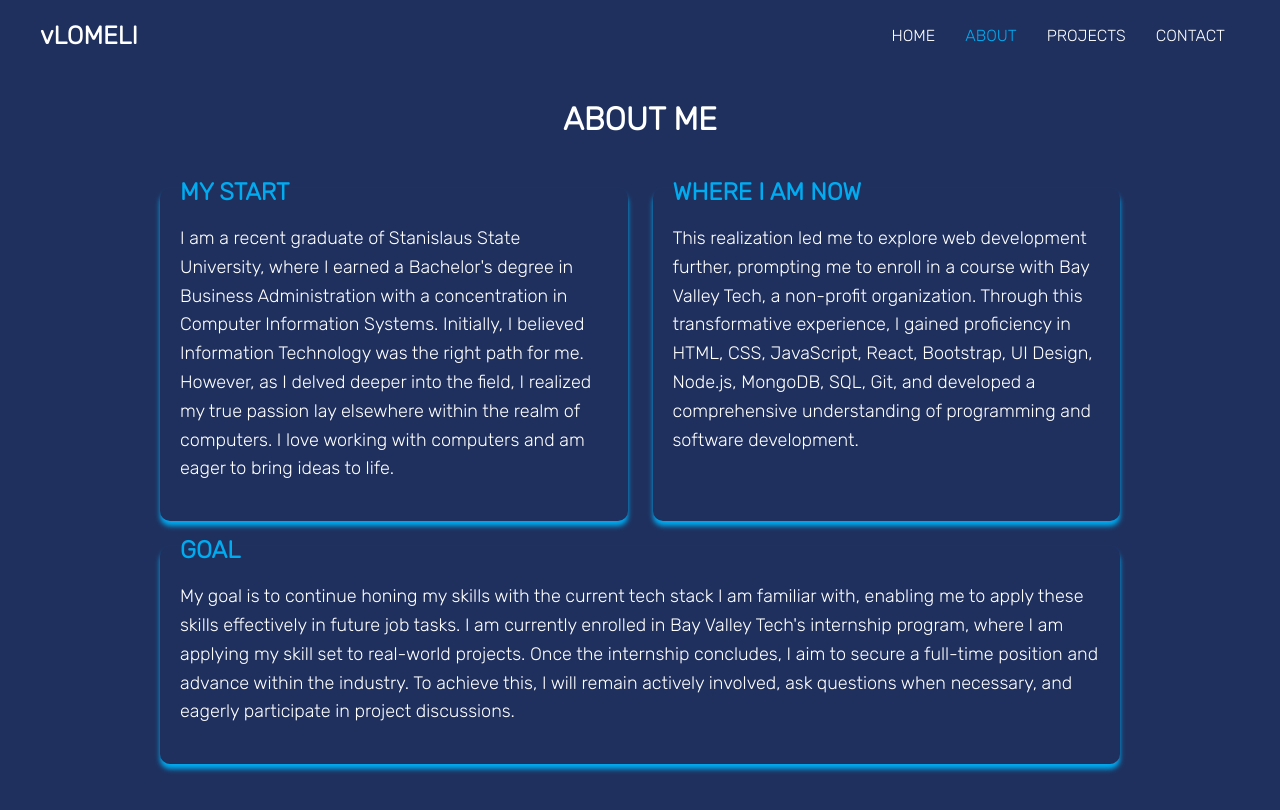
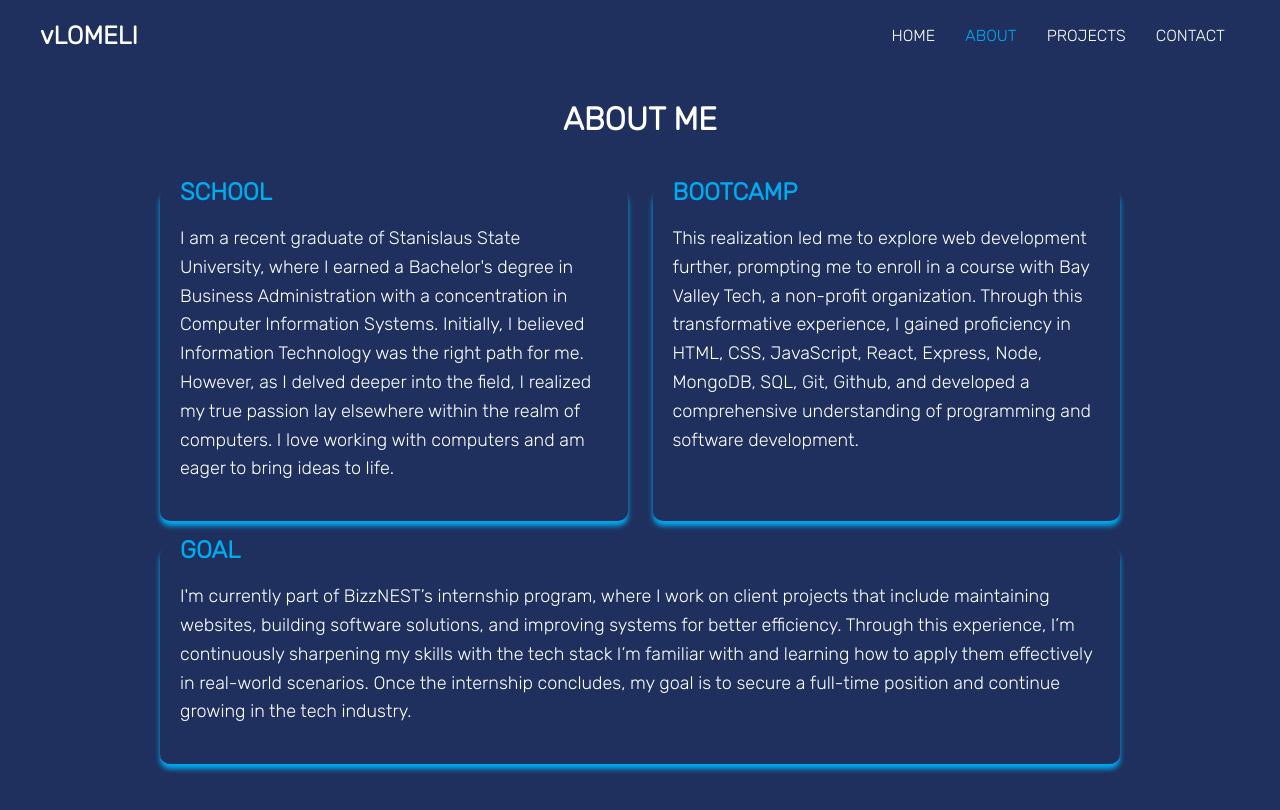
Before and after one commit to vlomeli/react-portfolio, a React (Vite) app: page /About in a window 1280 px wide. Shown: the top 810 px of the page. Built offline with nearby package versions, Linux system fonts and the light colour scheme; a web font is replaced by a local one.

Commit message:
added 3 projects to home page & updated about me

```diff
--- a/src/data/CardData.jsx
+++ b/src/data/CardData.jsx
@@ -1,11 +1,11 @@
 import journal from "../images/fs-journal.png";
-import tictactoe from "../images/tictactoe.png";
+// import tictactoe from "../images/tictactoe.png";
 import emailtemp from "../images/emailtemp.png";
 import multiplication from "../images/multiplication.png";
 import loginui from "../images/loginui.png";
 import detailing from "../images/detailing.png";
 import testingtool from "../images/testingtool.png";
-import socialmedia from "../images/socialmedia.png";
+// import socialmedia from "../images/socialmedia.png";
 import bitratecalculator from "../images/bitratecalculator.png";
 
 const CardData = [
@@ -15,13 +15,6 @@ const CardData = [
     description:
       "A local detailing company needed to expand their business online, so I created a website for them. Using HTML, JavaScript, and CSS, I developed a solution featuring EmailJS for quote requests and an embedded map to display their location. The website is hosted with a custom domain.",
     githubURL: "https://github.com/vlomeli/ddsm-front-end",
-  },
-  {
-    img: socialmedia,
-    title: "Full-stack Social Media",
-    description:
-      "During my time at BVT, my team and I developed a full-stack social media application using React, Bulma, MongoDB, and Express.js. This platform enables users to share text-based posts and express themselves, fostering engagement and interaction among the community.",
-    //githubURL: "https://github.com/vlomeli/ddsm-front-end", "https://github.com/vlomeli/ddsm-back-end",
   },
   {
     img: testingtool,
@@ -45,11 +38,11 @@ const CardData = [
     //githubURL: "https://github.com/vlomeli/stream-bitrate-calculator",
   },
   {
-    img: tictactoe,
-    title: "Tic-Tac-Toe",
+    img: multiplication,
+    title: "Multiplication Sheet",
     description:
-      "Worked on improving a Tic Tac Toe game by adding win tracking and a reset feature. This project was all about getting better at JavaScript through hands-on practice.",
-    //githubURL: "https://github.com/vlomeli/Module-2-JS-FP",
+      "Created a multiplication practice project to enhance my JavaScript skills. It generates two random numbers between 1 and 10 for each problem, allowing you to practice multiplication and track your correct answers out of 24 problems. ",
+    //githubURL: "https://github.com/vlomeli/multiplication-sheet",
   },
   {
     img: emailtemp,
@@ -57,13 +50,6 @@ const CardData = [
     description:
       "One of my first projects at Bay Valley Tech was to get comfortable with a CSS framework. I used Bootstrap to create and refine a responsive grid layout, replicating an email template.",
     //githubURL: "https://github.com/vlomeli/Bootstrap-Email-vlomeli",
-  },
-  {
-    img: multiplication,
-    title: "Multiplication Sheet",
-    description:
-      "Created a multiplication practice project to enhance my JavaScript skills. It generates two random numbers between 1 and 10 for each problem, allowing you to practice multiplication and track your correct answers out of 24 problems. ",
-    //githubURL: "https://github.com/vlomeli/multiplication-sheet",
   },
   {
     img: loginui,
--- a/src/data/TopProjectsData.jsx
+++ b/src/data/TopProjectsData.jsx
@@ -1,13 +1,13 @@
-import detailing from "../images/detailing.png";
+import careerharvest from "../images/careerharvest.png";
 import socialmedia from "../images/socialmedia.png";
-import testingtool from "../images/testingtool.png";
+import nestwork from "../images/nestwork.png";
 
 const TopProjectsData = [
   {
-    img: detailing,
-    title: "Freelance Detailing Website",
+    img: careerharvest,
+    title: "Career Harvest",
     description:
-      "A local detailing company needed to expand their business online, so I created a website for them. Using HTML, JavaScript, and CSS, I developed a solution featuring EmailJS for quote requests and an embedded map to display their location. The website is hosted with a custom domain.",
+      "Contributed to an internal Digital Nest tool that web scrapes job listings based on the specific career paths interns choose to explore. Refactored the frontend for a cleaner, more user-friendly interface, and continue to maintain and enhance the platform by adding new features.",
     githubURL: "https://github.com/vlomeli/ddsm-front-end",
   },
   {
@@ -18,10 +18,10 @@ const TopProjectsData = [
     //githubURL: "https://github.com/vlomeli/ddsm-front-end", "https://github.com/vlomeli/ddsm-back-end",
   },
   {
-    img: testingtool,
-    title: "Python Testing Tool",
+    img: nestwork,
+    title: "Nestwork",
     description:
-      "My team and I developed a Python testing tool designed to rigorously stress test our social media application's endpoints. Leveraging pytest for testing and faker for generating dummy data, this mini project aimed to cover a wide range of scenarios and edge cases, ensuring robust performance and reliability.",
+      "Worked on an internal Digital Nest tool designed to streamline meeting scheduling with interns. As the intern pool continues to grow, this tool improves efficiency in managing organizational meetings. Contributed to implementing pairing functionality and enhancing the frontend for a smoother user experience.",
     //githubURL: "https://github.com/vlomeli/ddsm-backend-testing-tool",
   },
 ];
--- a/src/pages/about/About.jsx
+++ b/src/pages/about/About.jsx
@@ -5,7 +5,7 @@ export default function About() {
         <h1> ABOUT ME </h1>
         <div className="about-content">
           <div className="card2 about-card1">
-              <h1> MY START</h1>
+            <h1> SCHOOL </h1>
             <p>
               I am a recent graduate of Stanislaus State University, where I
               earned a Bachelor's degree in Business Administration with a
@@ -17,28 +17,27 @@ export default function About() {
             </p>
           </div>
           <div className="card2 about-card2">
-              <h1>WHERE I AM NOW</h1>
+            <h1> BOOTCAMP </h1>
             <p>
               This realization led me to explore web development further,
               prompting me to enroll in a course with Bay Valley Tech, a
-                non-profit organization. Through this transformative experience,
-                I gained proficiency in HTML, CSS, JavaScript, React, Bootstrap,
-                UI Design, Node.js, MongoDB, SQL, Git, and developed a
-                comprehensive understanding of programming and software
-                development.
+              non-profit organization. Through this transformative experience, I
+              gained proficiency in HTML, CSS, JavaScript, React, Express, Node,
+              MongoDB, SQL, Git, Github, and developed a comprehensive
+              understanding of programming and software development.
             </p>
           </div>
           <div className="card2 about-card3">
             <h1>GOAL</h1>
             <p>
-                My goal is to continue honing my skills with the current tech
-                stack I am familiar with, enabling me to apply these skills
-                effectively in future job tasks. I am currently enrolled in Bay
-                Valley Tech's internship program, where I am applying my skill
-                set to real-world projects. Once the internship concludes, I aim
-                to secure a full-time position and advance within the industry.
-                To achieve this, I will remain actively involved, ask questions
-                when necessary, and eagerly participate in project discussions.
+              I'm currently part of BizzNEST’s internship program, where I work
+              on client projects that include maintaining websites, building
+              software solutions, and improving systems for better efficiency.
+              Through this experience, I’m continuously sharpening my skills
+              with the tech stack I’m familiar with and learning how to apply
+              them effectively in real-world scenarios. Once the internship
+              concludes, my goal is to secure a full-time position and continue
+              growing in the tech industry.
             </p>
           </div>
         </div>
--- a/src/pages/home/Home.css
+++ b/src/pages/home/Home.css
@@ -7,12 +7,11 @@
     /* background-color: #101c3a;  */
 }
 
-.top-3-title {
-    min-height: 300px;
-    border: 1px solid black;
-    box-shadow: 0 5px 10px black;
-    background-color: black;
-    /* width: calc(25% - 40px); */
-    padding: 20px;
-
-}
+@media (max-width: 500px) {
+    .top-3 {
+        display: flex;
+        flex-direction: column;
+        align-items: center;
+        height: auto;
+    }
+  }
--- a/src/pages/home/Home.jsx
+++ b/src/pages/home/Home.jsx
@@ -24,9 +24,9 @@ export default function Home() {
           <h1>Hi, I'm Victor Lomeli Ponce</h1>
           <h3 className="typing-animation">Full-stack Web Developer</h3>
           <p>
-            Take a peek at what I've been working on. Whether you have a project
-            idea or just want to chat about web development, feel free to reach
-            out! Thank you for stopping by! 🚀
+            I love to create things. I love to problem solve—which is why I love what I do. This website is a place where you can check
+            out some of my projects, learn a bit about who I am, and find my
+            contact info if you ever want to connect.
           </p>
           <div className="socials">
             <a
@@ -76,7 +76,7 @@ export default function Home() {
       </section>
 
       <section className="top-3">
-        {/* <h1 className="top-3-title"> TOP THREE PROJECTS</h1> */}
+        <h1 className="top-3-title"> TOP PROJECTS</h1>
         <Card details={TopProjectsData} />
       </section>
     </>
```
Also changed, not shown: src/images/careerharvest.png (added), src/images/nestwork.png (added). Lines whose indentation alone changed are shown as unchanged.
